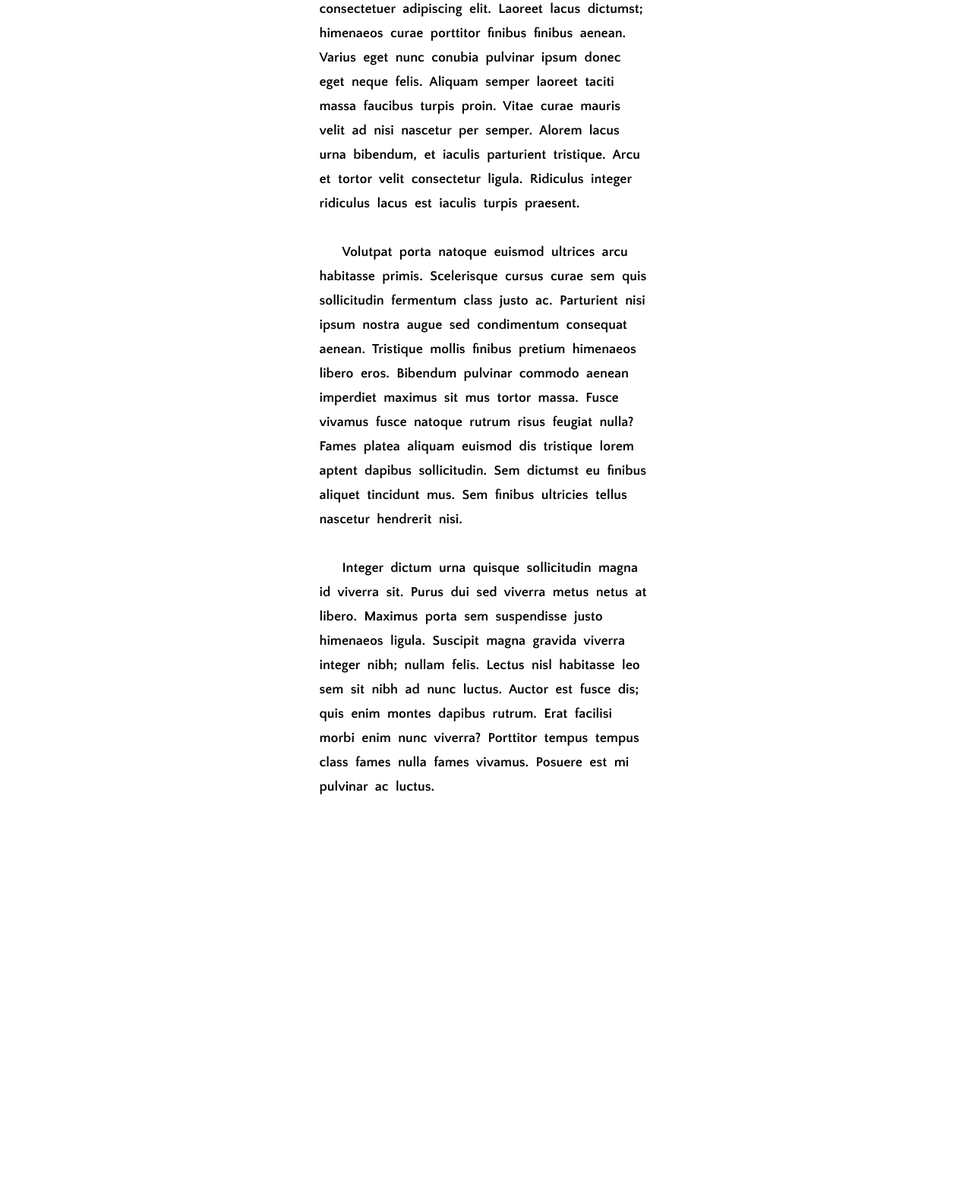
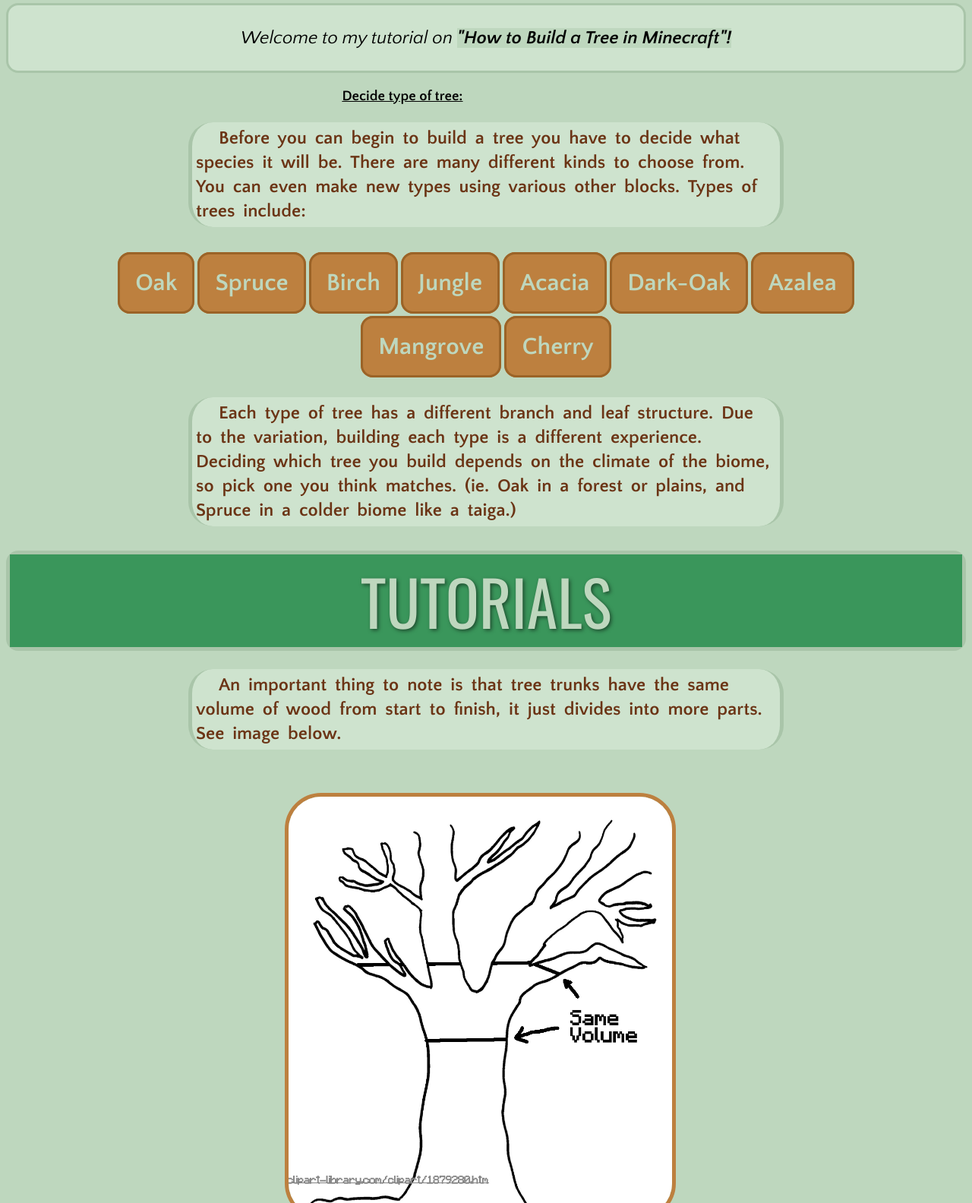
Before and after one commit to Lasagnaes/howTo, a plain HTML site: page index.html in a window 1280 px wide. Shown: the part 390-1974 px from the top of the page at 76% size. Before the commit the page ends 1474 px from the top, so only its background shows below. Drawn offline with nearby package versions, Linux system fonts and the light colour scheme.

Commit message:
HTML and CSS

```diff
--- a/index.html
+++ b/index.html
@@ -13,12 +13,138 @@
   </head>
 
   <body>
-  <h1>THIS IS NOT OSWALD</h1>
-<p class="oswald">Good morning! Lorem ipsum odor amet, consectetuer adipiscing elit. Laoreet lacus dictumst; himenaeos curae porttitor finibus finibus aenean. Varius eget nunc conubia pulvinar ipsum donec eget neque felis. Aliquam semper laoreet taciti massa faucibus turpis proin. Vitae curae mauris velit ad nisi nascetur per semper. Alorem lacus urna bibendum, et iaculis parturient tristique. Arcu et tortor velit consectetur ligula. Ridiculus integer ridiculus lacus est iaculis turpis praesent.</p>
 
-<p>Volutpat porta natoque euismod ultrices arcu habitasse primis. Scelerisque cursus curae sem quis sollicitudin fermentum class justo ac. Parturient nisi ipsum nostra augue sed condimentum consequat aenean. Tristique mollis finibus pretium himenaeos libero eros. Bibendum pulvinar commodo aenean imperdiet maximus sit mus tortor massa. Fusce vivamus fusce natoque rutrum risus feugiat nulla? Fames platea aliquam euismod dis tristique lorem aptent dapibus sollicitudin. Sem dictumst eu finibus aliquet tincidunt mus. Sem finibus ultricies tellus nascetur hendrerit nisi.</p>
 
-<p>Integer dictum urna quisque sollicitudin magna id viverra sit. Purus dui sed viverra metus netus at libero. Maximus porta sem suspendisse justo himenaeos ligula. Suscipit magna gravida viverra integer nibh; nullam felis. Lectus nisl habitasse leo sem sit nibh ad nunc luctus. Auctor est fusce dis; quis enim montes dapibus rutrum. Erat facilisi morbi enim nunc viverra? Porttitor tempus tempus class fames nulla fames vivamus. Posuere est mi pulvinar ac luctus.</p>
+<h1 id="top" style="text-indent: -10%">HOW TO:</h1>
+  <h1> Build a tree</h1>
 
+<h1>in Minecraft</h1>
+
+  <div class="intro">
+
+<h2>Welcome to my tutorial on <span style="font-weight: bold">"How to Build a Tree in Minecraft"!</span></h2>
+
+<h3>Decide type of tree:</h3>
+
+<p>Before you can begin to build a tree you have to decide what species it will be. There are many different kinds to choose from. You can even make new types using various other blocks. Types of trees include:</p>
+
+<div class="margin">
+
+  <a class="a" href="#oak">Oak</a>
+
+  <span><a class="a" href="#spruce">Spruce</a></span>
+
+  <span><a class="a" href="#birch">Birch</a></span>
+
+  <span><a class="a" href="#jungle">Jungle</a></span>
+
+  <span><a class="a" href="#acacia">Acacia</a></span>
+
+  <span><a class="a" href="#darkOak">Dark-Oak</a></span>
+
+  <span><a class="a" href="#azalea">Azalea</a></span>
+
+  <span><a class="a" href="#mangrove">Mangrove</a></span>
+
+  <span><a class="a" href="#cherry">Cherry</a></span></h4>
+
+</div>
+
+<p>Each type of tree has a different branch and leaf structure. Due to the variation, building each type is a different experience. Deciding which tree you build depends on the climate of the biome, so pick one you think matches. (ie. Oak in a forest or plains, and Spruce in a colder biome like a taiga.) </p>
+
+</div>
+
+<!-- End of Intro:  -->
+
+<div class="head">
+
+  <h1>TUTORIALS</h1>
+
+</div>
+
+<div class="tutorials">
+
+  <p>An important thing to note is that tree trunks have the same volume of wood from start to finish, it just divides into more parts. See image below.</p>
+
+  <img class="image" src="./resources/images/treeVol.png">
+<div class="head">
+    <h1 id="oak">Oak</h2>
+</div>
+<div class="list">
+
+<ol>
+
+  <li>Decide the size</li>
+
+<p>The size of the base should be pretty constant throught the whole trunk.</p>
+
+<img class="image" src="./resources/images/oakTreeBase.png" >
+
+<li>DON'T keep it simple</li>
+
+<p>Build out the structure of the tree, then thicken it to be the right size.</p>
+
+<p>Make it interesting with twists and turns.</p>
+
+<img class="image" src="./resources/images/oakTreeStructure.png" >
+
+<li>Details</li>
+
+<p>Add roots at the bottom to slightly expand the base of the tree. Roots are often more above ground toward the opposite side the tree is leaning</p>
+
+<p> Add fences and fence gates where smaller branches for more detail. Use stairs and slabs for rounding to make the tree look more natural.</p>
+
+<img class="image" src="./resources/images/oakTreeDetail.png">
+
+<li>WOOHOO LEAVES YEAAHH!</li>
+
+<p>Add leaves loosely connected to you branches with larger clumps around larger branches.</p>
+
+<p>Leaves on Oak trees are generally fluffy round shapes. I used a noise brush with Axiom</p>
+
+<p> You can use several different types of leaves in the same tree. Here I used Oak and Jungle leaves. </p>
+
+<img class="image" src="./resources/images/oakTreeComplete.png" >
+
+</ol>
+
+</div>
+<div class="center">
+<a class="a" href="#top">Back to Top</a>
+</div>
+<!-- END OF OAK & LIST DIV:  -->
+
+<div class="head">
+    <h1 id="spruce">Spruce</h2>
+</div>
+<div class="list">
+<ol>
+  <li>Start with Structure</li>
+
+  <p>Spruce trees are straight and tall so no need for anything too crazy. The trunk of the tree should be a cone shape, gradually getting thinner the higher up.</p>
+
+<img class="image" src="./resources/images/spruceTreeBase.png" >
+
+<li>Details</li>
+
+<p>Since Spruce trees grow straight up, roots wont be very visible. Smooth with stairs, slabs, and fences. Add branches using; more wood, fences, and fence gates sticking out of the base, getting shorter the thinner the trunk gets.</p>
+
+<img class="image" src="./resources/images/spruceTreeDetail.png" >
+
+<li>LEAAAVVES ! !</li>
+
+<p>Start from the top with only a one block layer and gradually add more leaves per lever. Leave(s) space between each layer of leaves. </p>
+
+<img class="image" src="./resources/images/spruceTreeComplete.png" >
+
+<p>Another example of a spruce tree:</p>
+
+<img class="image" src="./resources/images/spruceTreeEx.png" >
+
+</ol>
+</div>
+<div class="center">
+<a class="a" href="#top">Back to Top</a>
+</div>
   </body>
 </html>
--- a/resources/css/style.css
+++ b/resources/css/style.css
@@ -1,4 +1,6 @@
-
+* {
+  background-color: #BED7BE;
+}
 .quattrocent-sans-regular {
   font-family: "Quattrocento Sans", sans-serif;
   font-weight: 400;
@@ -10,24 +12,57 @@ p {
   font-weight: 700;
   font-style: normal;
   word-spacing: 5px;
-  font-size: 18px;
+  font-size: 1.5rem;
   line-height: 32px;
   letter-spacing: 0px;
   text-indent: 30px;
   margin-bottom: 2rem;
-  border-top: 32px;
+  margin-left: 15rem;
+  margin-right: 15rem;
+  border-left-style: solid;
+  border-right-style: solid;
+  border-radius: 2rem;
+  border-spacing: 10%;
+  border-color: #A9C5A9;
+  border-width: thick;
+  color: #6B3415;
+  padding: 5px;
+  background-color: #CEE3CE;
+  align-content: center;
+
 }
 
-.quattrocento-sans-regular-italic {
-  font-family: "Quattrocento Sans", sans-serif;
-  font-weight: 400;
-  font-style: italic;
+.head {
+  background-color: #3A965B;
+  background-size: 100px;
+  border-radius: 1rem;
+  border-style: solid;
+  border-spacing: 10%;
+  border-color: #A9C5A9;
+  border-width: 5px;
 }
 
-.quattrocento-sans-bold-italic {
+.intro {
+}
+h3 {
   font-family: "Quattrocento Sans", sans-serif;
-  font-weight: 700;
+  font-weight: 600;
+  font-style: normal;
+  text-decoration-style: solid;
+  text-decoration: underline;
+  margin-left: 35%;
+}
+
+h2 {
+  font-family: "Quattrocento Sans", sans-serif;
+  font-weight: 500;
   font-style: italic;
+  text-align: center;
+  padding: 30px;
+  border-color: #A9C5A9;
+  border-style: solid;
+  border-radius: 1rem;
+  background-color: #CEE3CE;
 }
 
 h1 {
@@ -37,12 +72,68 @@ h1 {
   font-style: normal;
   font-size: 82px;
   letter-spacing: 0px;
-  margin-left: 20%;
-  margin-right: 20%;
+text-align: center;
   text-shadow: 2px 2px 5px rgba(0, 0, 0, 0.5);
+  margin-top: 0px;
+  margin-bottom: 0px;
+  background-color: #3A965B;
+  color: #BED7BE;
+  padding-right: 10%;
+  padding-left: 10%;
+
 }
 
-* {
-  margin-left: 15%;
-  margin-right: 15%;
+.leftside {
+margin-right: 80%;
+margin-left: 5%;
 }
+.a {
+  font-family: "Quattrocento Sans", sans-serif;
+  font-weight: 700;
+  font-style: normal;
+  font-size: 2rem;
+  line-height: 84px;
+  padding: 20px;
+  color: #BED7BE;
+  background-color: #BD803F;
+  text-decoration: none;
+  text-align: center;
+  border-color: #9B6327;
+  border-style: solid;
+  border-radius: 1rem;
+}
+.margin {
+  margin-left: 7%;
+  margin-right: 7%;
+  text-align: center;
+}
+.image {
+  margin-left: 29%;
+  margin-right: 29%;
+  margin-bottom: 2%;
+  margin-top: 2%;
+  width: 40%;
+  border-color: #BD803F;
+  border-style: solid;
+  border-radius: 3rem;
+  border-width: thick;
+}
+li {
+  margin-left: 10rem;
+  margin-right: 10rem;
+  font-family: "Oswald", sans-serif;
+  font-optical-sizing: auto;
+  font-weight: 400;
+  font-style: normal;
+  font-size: 32px;
+  line-height: 48px;
+  text-indent: 5px;
+  border-style: solid;
+  border-color: #9B6327;
+  border-radius: 3rem;
+  border-width: 5px;
+  background-color: #BD803F;
+}
+.center {
+  text-align: center;
+}
```
Also changed, not shown: resources/images/oakTreeBase.png (added), resources/images/oakTreeComplete.png (added), resources/images/oakTreeDetail.png (added), resources/images/oakTreeStructure.png (added), resources/images/spruceTreeBase.png (added), resources/images/spruceTreeComplete.png (added), resources/images/spruceTreeDetail.png (added), resources/images/spruceTreeEx.png (added), resources/images/treeVol.png (added).
